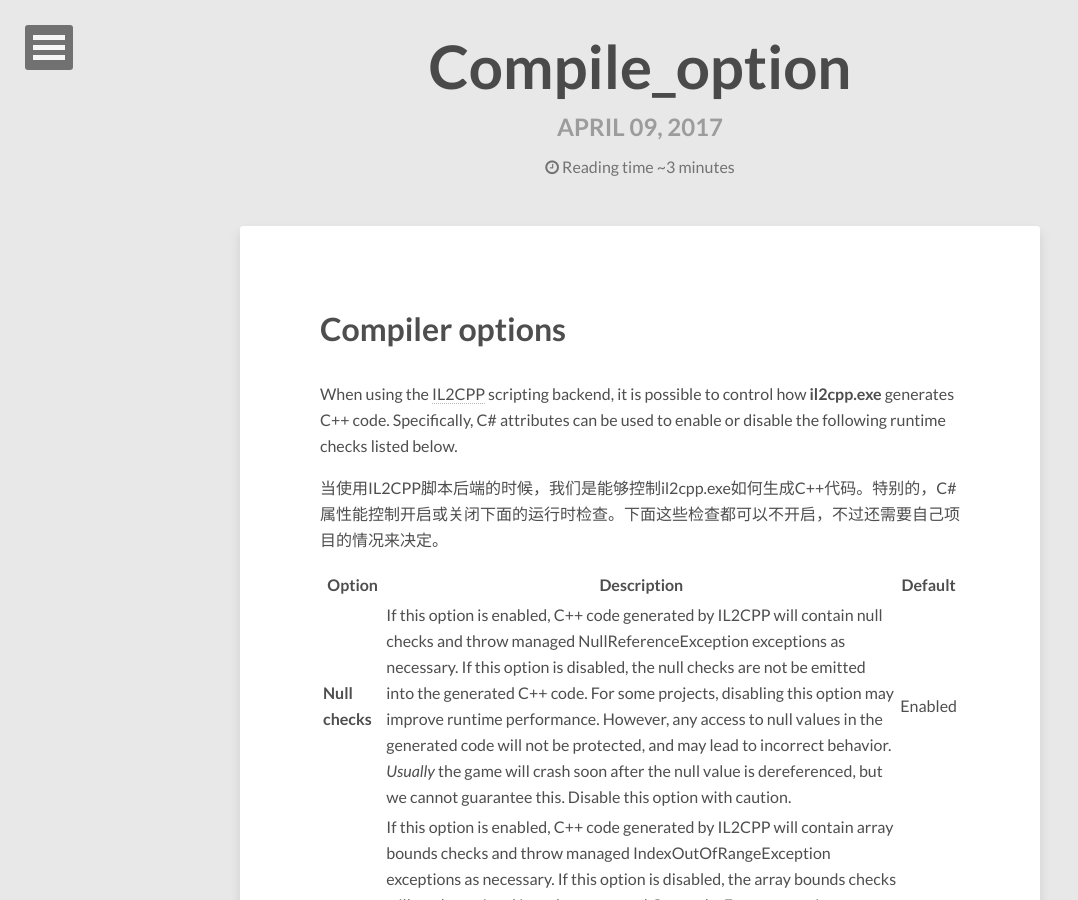
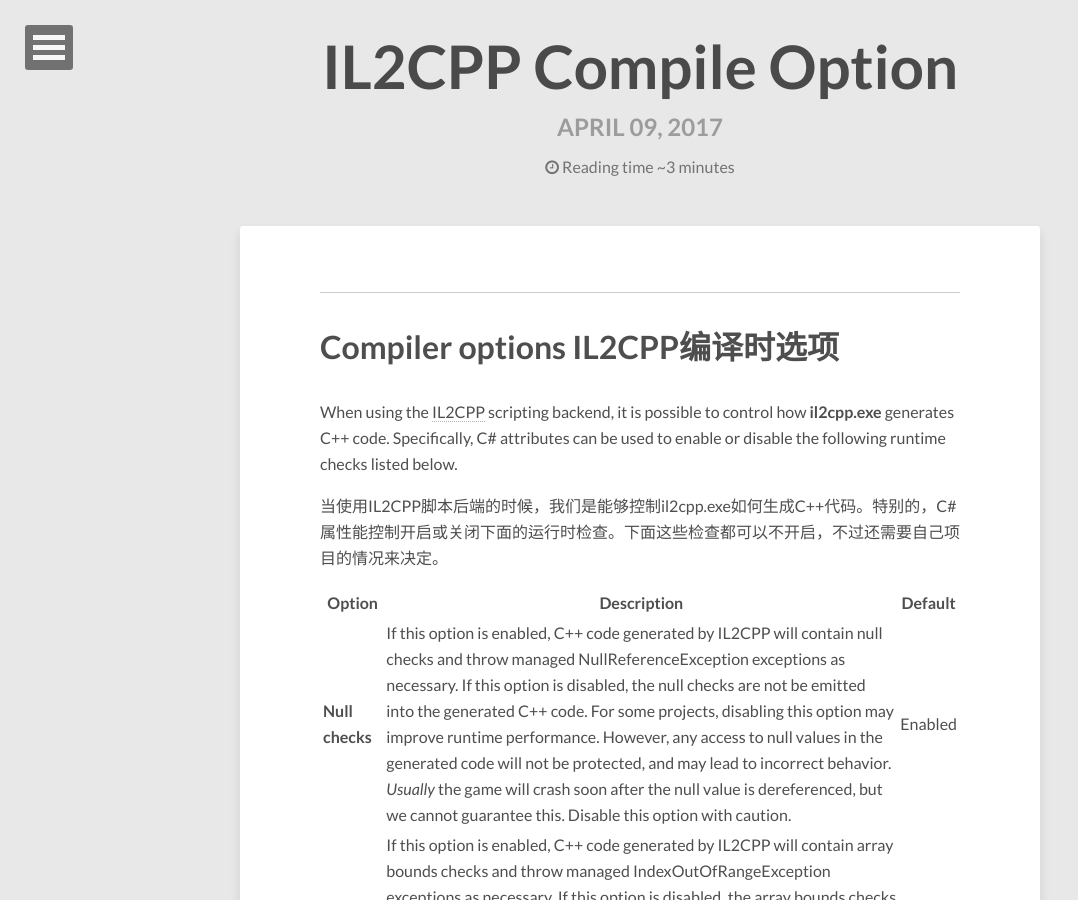
Before and after one commit to AllenSky/AllenSky.github.io, a Jekyll site: the page built from _posts/2017-04-09-Compile_Option.markdown, in a window 1280 px wide and 900 px high. Shown: the whole window, without its empty margins (0-1078 px from the left). Built offline with Jekyll 4.4.1, drawn with Linux system fonts in a browser that asks for light colours; nearby versions of some CDN libraries; our own code applies the rules of GitHub Pages for plain Markdown files; comment, search, counter and statistics services are not loaded.

Commit message:
Compile option
Compile option

```diff
--- a/_posts/2017-04-09-Compile_Option.markdown
+++ b/_posts/2017-04-09-Compile_Option.markdown
@@ -1,4 +1,12 @@
-# Compiler options
+---
+layout: post
+title: IL2CPP Compile Option
+description: "IL2CPP Compile Option"
+tags: [IL2CPP Unity Compile]
+---
+
+----------------------
+# Compiler options IL2CPP编译时选项
 
 When using the [IL2CPP](https://docs.unity3d.com/Manual/IL2CPP.html) scripting backend, it is possible to control how **il2cpp.exe** generates C++ code. Specifically, C# attributes can be used to enable or disable the following runtime checks listed below.
 
```
